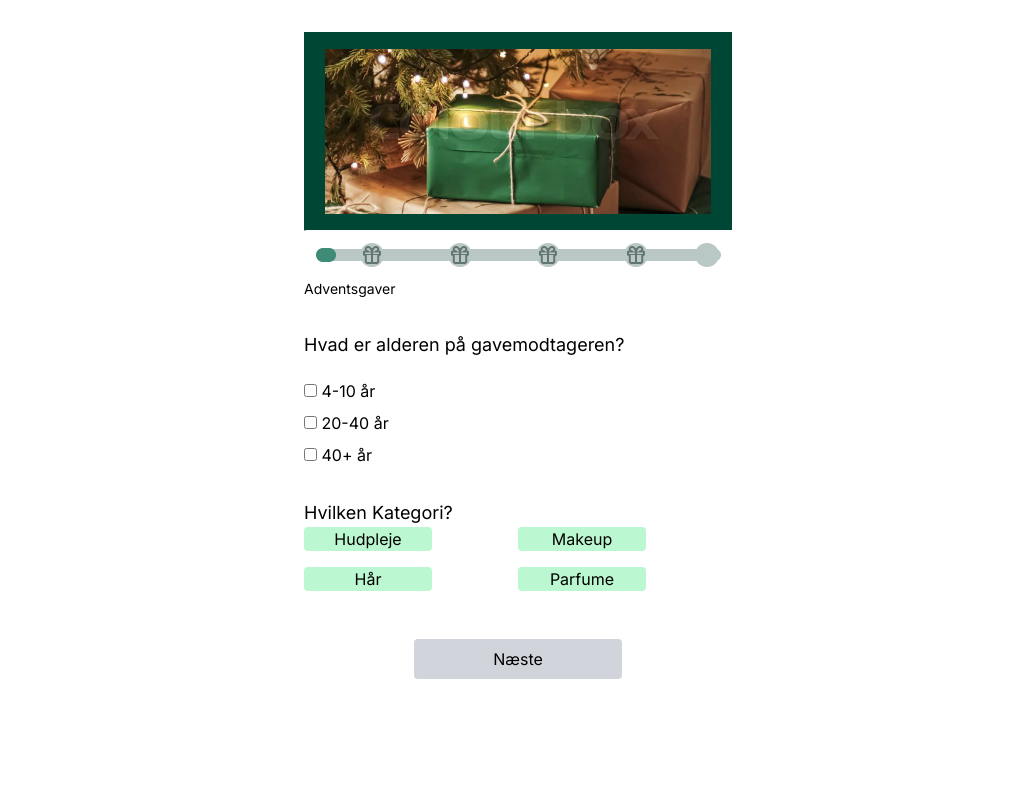
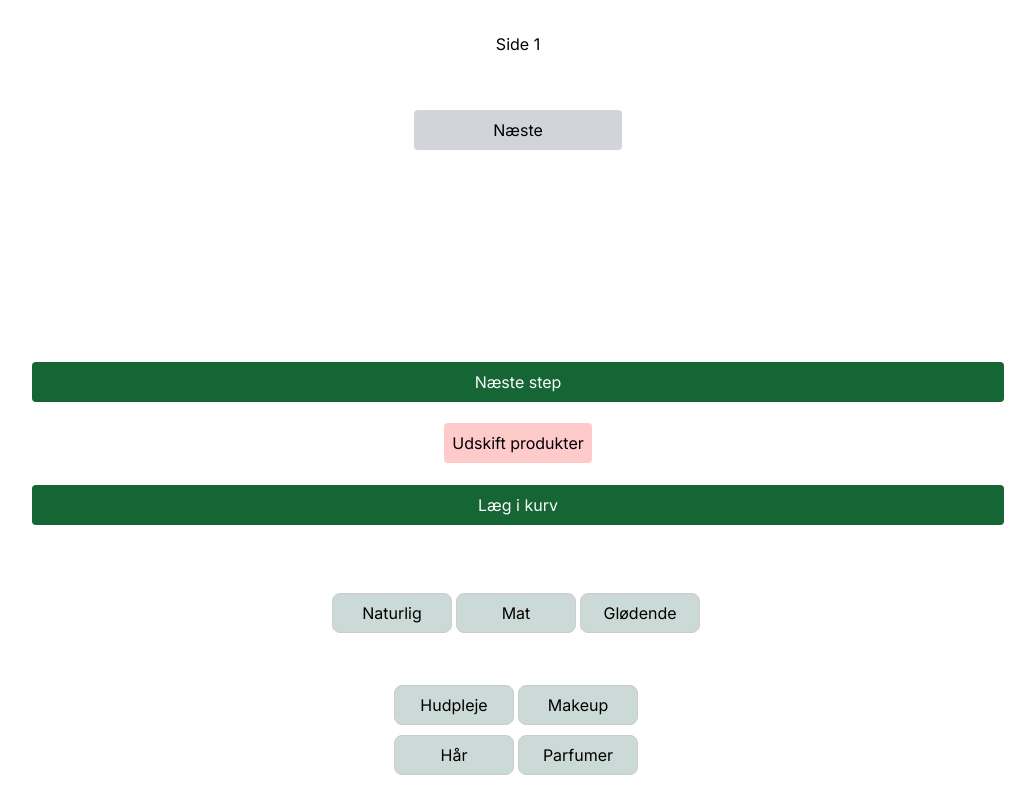
Before and after one commit to JulieGroenborg/matas_quiz, a Next.js app: page / in a window 1280 px wide. Shown: the top 800 px of the page, without its empty margins (122-1157 px from the left). Built offline with nearby package versions, Linux system fonts and the light colour scheme.

Commit message:
Fjernet statisk kode

```diff
--- a/src/app/page.jsx
+++ b/src/app/page.jsx
@@ -11,86 +11,22 @@
     <main className="flex min-h-screen flex-col items-center justify-between p-8">
       {visible === 1 && (
         <section>
-          <img src="./header_img.png" alt="En gave" />
-          <img className="grid ml-auto mr-auto mt-3" src="./timestamp.png" alt="Tidslinje" />
-          <h1 className="text-sm mt-3">Adventsgaver</h1>
-          <h2 className="text-lg mt-8">Hvad er alderen på gavemodtageren?</h2>
-          <form className="flex flex-col mt-3" action="">
-            <label className="mt-2">
-              <input type="checkbox" name="checkbox1" /> 4-10 år
-            </label>
-            <label className="mt-2">
-              <input type="checkbox" name="checkbox2" /> 20-40 år
-            </label>
-            <label className="mt-2">
-              <input type="checkbox" name="checkbox3" /> 40+ år
-            </label>
-          </form>
-          <h2 className="text-lg mt-8">Hvilken Kategori?</h2>
-          <div className="grid grid-cols-2">
-            <button className="bg-green-200 rounded w-32">Hudpleje</button>
-            <button className="bg-green-200 rounded w-32">Makeup</button>
-            <button className="bg-green-200 rounded w-32 mt-4">Hår</button>
-            <button className="bg-green-200 rounded w-32 mt-4">Parfume</button>
-          </div>
+          <p>Side 1</p>
         </section>
       )}
       {visible === 2 && (
         <section>
-          <img src="./header_img.png" alt="En gave" />
-          <img className="grid ml-auto mr-auto mt-3" src="./timestamp.png" alt="Tidslinje" />
-          <h1 className="text-sm mt-3">Adventsgaver</h1>
-          <h2 className="text-lg mt-8">
-            Kender du gavemodtagerens hudtype og <br></br>makeup rutine?
-          </h2>
-
-          <div className="grid grid-cols-2">
-            <button className="bg-green-200 rounded w-32 mt-4">Ja</button>
-            <button className="bg-green-200 rounded w-32 mt-4">Nej</button>
-          </div>
+          <p>Side 2</p>
         </section>
       )}
       {visible === 3 && (
         <section>
-          <img src="./header_img.png" alt="En gave" />
-          <img className="grid ml-auto mr-auto mt-3" src="./timestamp.png" alt="Tidslinje" />
-          <h1 className="text-sm mt-3">Adventsgaver</h1>
-          <h2 className="text-lg mt-8">Hvad skal den 1. adventsgaven koste?</h2>
-          <form className="flex flex-col mt-3" action="">
-            <label className="mt-2">
-              <input type="checkbox" name="checkbox1" /> 0-10DKK
-            </label>
-            <label className="mt-2">
-              <input type="checkbox" name="checkbox2" /> 10-200DKK
-            </label>
-            <label className="mt-2">
-              <input type="checkbox" name="checkbox3" /> 200-300DKK
-            </label>
-            <label className="mt-2">
-              <input type="checkbox" name="checkbox2" /> 300-400DKK
-            </label>
-            <label className="mt-2">
-              <input type="checkbox" name="checkbox3" /> Over 400DKK
-            </label>
-          </form>
+          <p>Side 3</p>
         </section>
       )}
       {visible === 4 && (
         <section>
-          <img src="./header_img.png" alt="En gave" />
-          <img className="grid ml-auto mr-auto mt-3" src="./timestamp.png" alt="Tidslinje" />
-          <h1 className="text-sm mt-3">Adventsgaver</h1>
-          <h2 className="text-lg mt-8">Her er dine udvalgte adventsgaver</h2>
-          <div className="grid grid-cols-2">
-            <img className="p-2" src="./produkt1.png" alt="" />
-            <img className="p-2" src="./produkt2.png" alt="" />
-            <img className="p-2" src="./produkt2.png" alt="" />
-            <img className="p-2" src="./produkt1.png" alt="" />
-          </div>
-          <p className="text-sm mt-2">
-            Er der nogle produkter du vil skifte ud? Klik på <br></br> dem du vil udskifte, og klik derefter på knappen under
-          </p>
-          <button className="bg-red-200 w-48 p-2 rounded mt-2 grid ml-auto mr-auto">Udskift produkter</button>
+          <p>Side 4</p>
         </section>
       )}
 
```
